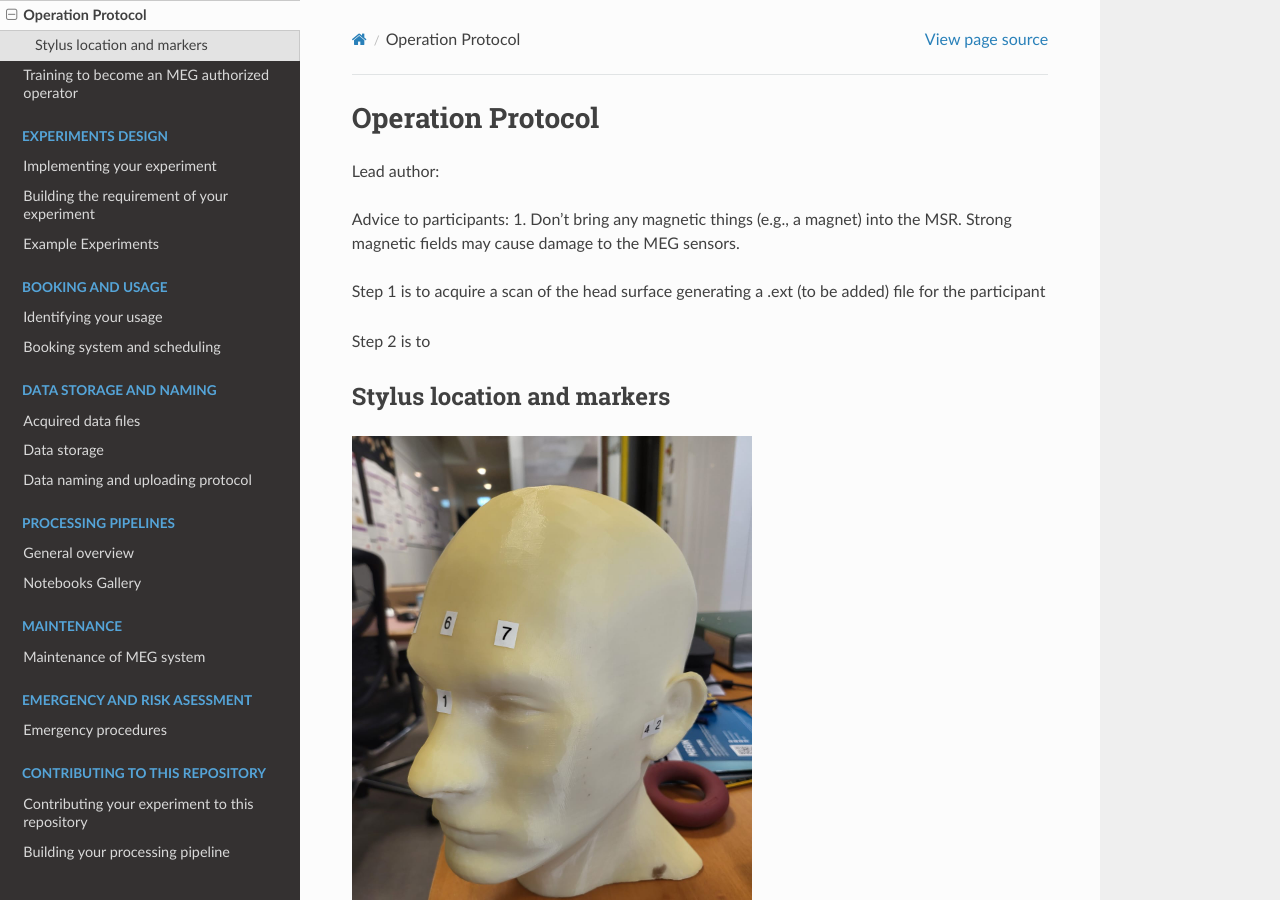
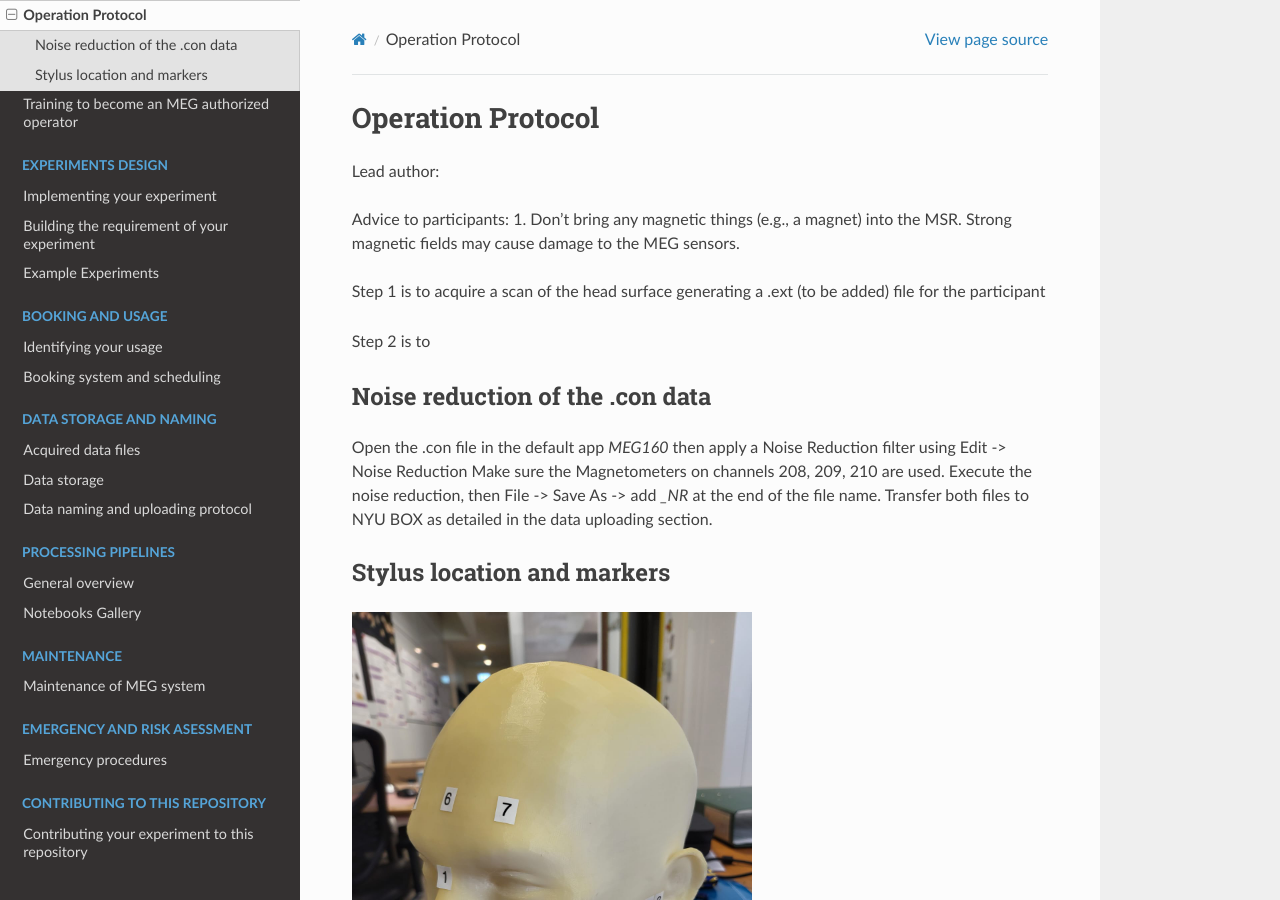
Before and after one commit to hzaatiti-NYU/meg-pipeline, a Sphinx documentation site: the page built from docs/source/2-operationprotocol/operationprotocol.rst, in a window 1280 px wide and 900 px high. Built offline with Sphinx 7.4.7 and the Read the Docs theme 2.0.0, drawn with Linux system fonts in a browser that asks for light colours; pages that are not in the unit, such as notebooks, are missing from menus.

```diff
--- a/docs/source/2-operationprotocol/operationprotocol.rst
+++ b/docs/source/2-operationprotocol/operationprotocol.rst
@@ -17,6 +17,16 @@ Step 2 is to
 .. raw:: html
     :file: ../graphic/meg_data_generation.drawio.html
 
+
+
+
+Noise reduction of the .con data
+--------------------------------
+
+Open the .con file in the default app `MEG160` then apply a Noise Reduction filter using Edit -> Noise Reduction
+Make sure the Magnetometers on channels 208, 209, 210 are used.
+Execute the noise reduction, then File -> Save As -> add `_NR` at the end of the file name.
+Transfer both files to NYU BOX as detailed in the data uploading section.
 
 
 Stylus location and markers
@@ -55,7 +65,6 @@ The following table sumarises the position of each registered stylus location an
 
 
 
-
 Training to become an MEG authorized operator
 =============================================
 
```
Also changed, not shown: docs/source/6-maintenance/maintenance.rst (+9 -0 lines).
